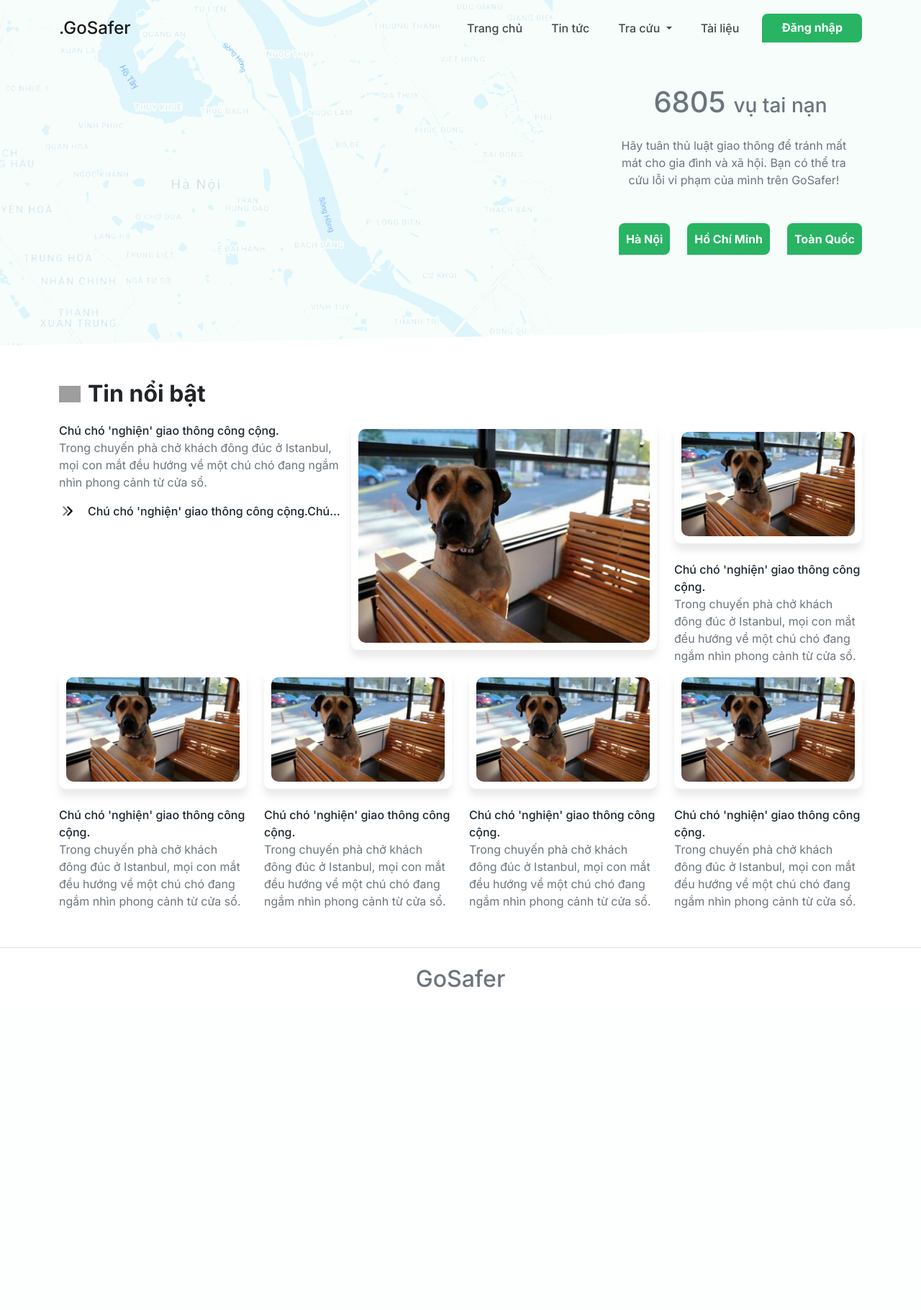
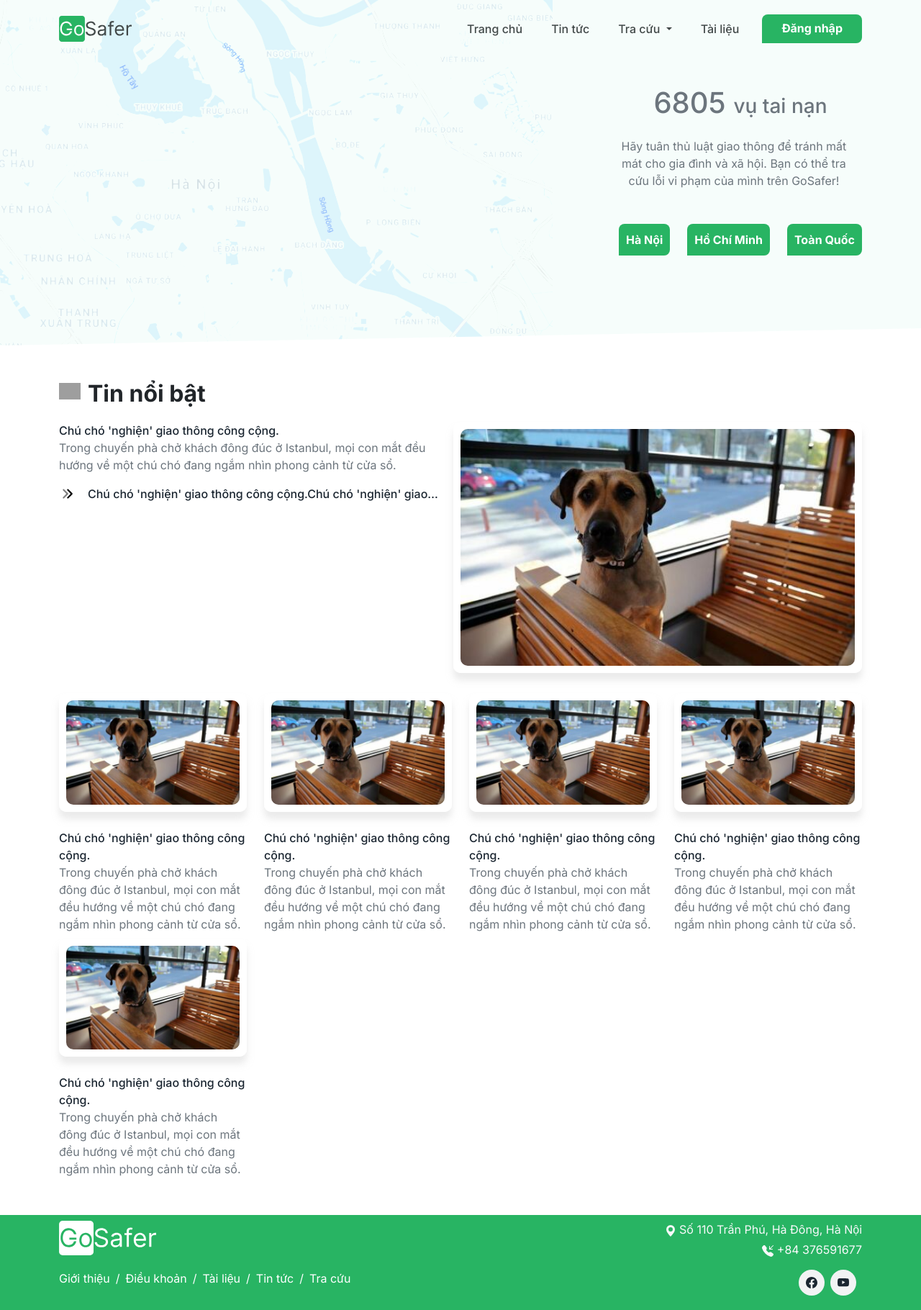
Before and after one commit to binhphancreator/traffic_violation, a PHP site: page / in a window 1280 px wide. Shown: the whole page at 72% size. Before the commit the page ends 1372 px from the top, so only its background shows below. Run offline with PHP 8.4, Linux system fonts and the light colour scheme; grey boxes are pictures that could not be loaded.

Commit message:
add news page and refactor footer

```diff
--- a/index.html
+++ b/index.html
@@ -9,11 +9,13 @@
     <title>Traffic Violation</title>
 </head>
 <body>
-    <header class="py-2 position-relative mb-5">
+    <header class="py-2 position-relative mb-5 header-home">
         <div class="overlay"></div>
         <nav class="navbar navbar-expand-lg navbar-light">
             <div class="container-lg">
-                <a class="navbar-brand fs-4 d-block flex-grow-1" href="#">.GoSafer</a>
+                <a class="navbar-brand fs-4 d-block flex-grow-1" href="#">
+                    <img src="/resource/img/gosafter.svg" alt="" srcset="">
+                </a>
                 <button class="navbar-toggler" type="button" data-bs-toggle="collapse" data-bs-target="#navbarNavAltMarkup" aria-controls="navbarNavAltMarkup" aria-expanded="false" aria-label="Toggle navigation">
                     <span class="navbar-toggler-icon"></span>
                 </button>
@@ -54,7 +56,7 @@
     <section class="news container-lg mb-5">
         <h2 class="news-title">Tin nổi bật</h2>
         <div class="row" id="newsList">
-            <div class="col-12 col-xl-9">
+            <div class="col-12">
                 <div class="card-news card-hoz">
                     <a href='/' class="card-news-img mb-4">
                         <img src="/resource/img/news1.jpg" alt="">
@@ -70,9 +72,47 @@
             </div>
         </div>
     </section>
-    <footer class="py-4 border-top">
-        <div class="container-lg d-flex justify-content-center align-items-center">
-            <h2 class="mb-0"><a class="text-secondary d-block" href="/">GoSafer</a></h2>
+    <footer class="py-2">
+        <div class="container-lg">
+            <div class="mb-2 row">
+                <div class="col-sm-6 col-12">
+                    <a class="footer-logo" href="#"><img src="/resource/img/gosafter_light.svg" alt="" srcset=""></a>
+                </div>
+
+                <div class="col-sm-6 col-12 text-sm-end">
+                    <p class="text-light mb-1" href="#">
+                        <svg xmlns="http://www.w3.org/2000/svg" width="16" height="16" fill="currentColor" class="d-inline-block" viewBox="0 0 16 16"><path d="M8 16s6-5.686 6-10A6 6 0 0 0 2 6c0 4.314 6 10 6 10zm0-7a3 3 0 1 1 0-6 3 3 0 0 1 0 6z"/></svg>
+                        Số 110 Trần Phú, Hà Đông, Hà Nội
+                    </p>
+                    <a class="link-sm link-light mb-1 d-block" href="tel:0376591677">
+                        <svg xmlns="http://www.w3.org/2000/svg" width="16" height="16" fill="currentColor" class="d-inline-block" viewBox="0 0 16 16"><path fill-rule="evenodd" d="M1.885.511a1.745 1.745 0 0 1 2.61.163L6.29 2.98c.329.423.445.974.315 1.494l-.547 2.19a.678.678 0 0 0 .178.643l2.457 2.457a.678.678 0 0 0 .644.178l2.189-.547a1.745 1.745 0 0 1 1.494.315l2.306 1.794c.829.645.905 1.87.163 2.611l-1.034 1.034c-.74.74-1.846 1.065-2.877.702a18.634 18.634 0 0 1-7.01-4.42 18.634 18.634 0 0 1-4.42-7.009c-.362-1.03-.037-2.137.703-2.877L1.885.511zM15.854.146a.5.5 0 0 1 0 .708L11.707 5H14.5a.5.5 0 0 1 0 1h-4a.5.5 0 0 1-.5-.5v-4a.5.5 0 0 1 1 0v2.793L15.146.146a.5.5 0 0 1 .708 0z"/></svg>
+                        +84 376591677
+                    </a>
+                </div>
+            </div>
+            <div class="row">
+                <div class="col-12 col-sm-6 my-1">
+                    <nav class="mb-2" aria-label="breadcrumb">
+                        <ol class="breadcrumb">
+                          <li class="breadcrumb-item" aria-current="page"><a href="/">Giới thiệu</a></li>
+                          <li class="breadcrumb-item" aria-current="page"><a href="/">Điều khoản</a></li>
+                          <li class="breadcrumb-item" aria-current="page"><a href="/">Tài liệu</a></li>
+                          <li class="breadcrumb-item" aria-current="page"><a href="/">Tin tức</a></li>
+                          <li class="breadcrumb-item" aria-current="page"><a href="/">Tra cứu</a></li>
+                        </ol>
+                    </nav>
+                </div>
+                <div class="col-12 col-sm-6 my-1">
+                    <div class="d-flex align-items-center mb-2 justify-content-sm-end">
+                        <a class="btn-soft-light btn-icon me-2" href="#">
+                        <svg xmlns="http://www.w3.org/2000/svg" width="16" height="16" fill="currentColor" class="bi bi-facebook" viewBox="0 0 16 16"><path d="M16 8.049c0-4.446-3.582-8.05-8-8.05C3.58 0-.002 3.603-.002 8.05c0 4.017 2.926 7.347 6.75 7.951v-5.625h-2.03V8.05H6.75V6.275c0-2.017 1.195-3.131 3.022-3.131.876 0 1.791.157 1.791.157v1.98h-1.009c-.993 0-1.303.621-1.303 1.258v1.51h2.218l-.354 2.326H9.25V16c3.824-.604 6.75-3.934 6.75-7.951z"/></svg>
+                        </a>
+                        <a class="btn-soft-light btn-icon me-2" href="#">
+                            <svg xmlns="http://www.w3.org/2000/svg" width="16" height="16" fill="currentColor" class="bi bi-youtube" viewBox="0 0 16 16"><path d="M8.051 1.999h.089c.822.003 4.987.033 6.11.335a2.01 2.01 0 0 1 1.415 1.42c.101.38.172.883.22 1.402l.01.104.022.26.008.104c.065.914.073 1.77.074 1.957v.075c-.001.194-.01 1.108-.082 2.06l-.008.105-.009.104c-.05.572-.124 1.14-.235 1.558a2.007 2.007 0 0 1-1.415 1.42c-1.16.312-5.569.334-6.18.335h-.142c-.309 0-1.587-.006-2.927-.052l-.17-.006-.087-.004-.171-.007-.171-.007c-1.11-.049-2.167-.128-2.654-.26a2.007 2.007 0 0 1-1.415-1.419c-.111-.417-.185-.986-.235-1.558L.09 9.82l-.008-.104A31.4 31.4 0 0 1 0 7.68v-.123c.002-.215.01-.958.064-1.778l.007-.103.003-.052.008-.104.022-.26.01-.104c.048-.519.119-1.023.22-1.402a2.007 2.007 0 0 1 1.415-1.42c.487-.13 1.544-.21 2.654-.26l.17-.007.172-.006.086-.003.171-.007A99.788 99.788 0 0 1 7.858 2h.193zM6.4 5.209v4.818l4.157-2.408L6.4 5.209z"/></svg>
+                        </a>
+                    </div>
+                </div>
+            </div>
         </div>
     </footer>
     <script src="/resource/js/jquery.js"></script>
--- a/resource/css/main.css
+++ b/resource/css/main.css
@@ -1,7 +1,7 @@
 @import url('https://fonts.googleapis.com/css2?family=Inter:wght@100;200;300;400;500;600;700;800;900&display=swap');
 
 *{
-    font-family: 'Inter', sans-serif !important;
+    font-family: 'Inter', sans-serif;
 }
 
 a{
@@ -19,6 +19,8 @@ a{
     overflow: hidden;
     text-overflow: ellipsis;
 }
+
+/* Button */
 
 button, button:hover, button:focus, button:active{
     outline: none !important;
@@ -46,9 +48,25 @@ button, button:hover, button:focus, button:active{
     color: white;
 }
 
+.btn-icon {
+    padding: 10px;
+    margin: 0;
+    border-radius: 9999px;
+    background-color: #F2F3F4;
+    display: flex;
+    width: fit-content;
+    height: fit-content;
+    fill: #424949;
+    color: #1B2631;
+}
+
+.btn-icon:hover {
+    color: #28B463;
+}
+
 /* Header */
 
-header {
+header.header-home {
     min-height: 60vh;
     clip-path: polygon(0 0, 100% 0, 100% 95%, 0% 100%);
     overflow: hidden;
@@ -90,7 +108,7 @@ header {
     z-index: -1;
 }
 
-header .overlay {
+header.header-home .overlay {
     transition: all .5s cubic-bezier(0.075, 0.82, 0.165, 1);
     position: absolute;
     top: 0;
@@ -121,7 +139,7 @@ header .overlay {
 }
 
 @media (min-width: 1200px) {
-    header .overlay {
+    header.header-home .overlay {
         width: 60vw;
     }
 
@@ -137,6 +155,11 @@ header .overlay {
 .navbar-brand {
     font-weight: 500;
     color: #424949;
+}
+
+.navbar-brand img {
+    height: 2.25rem;
+    object-fit: contain;
 }
 
 .nav-item.dropdown .dropdown-menu {
@@ -166,14 +189,6 @@ header .overlay {
 .news-title {
     font-size: xx-large;
     font-weight: 700;
-    display: -webkit-box;
-    display: -webkit-flex;
-    display: -ms-flexbox;
-    display: flex;
-    -webkit-align-items: center;
-    -webkit-box-align: center;
-    -ms-flex-align: center;
-    align-items: center;
     margin-bottom: 20px;
 }
 
@@ -271,4 +286,41 @@ header .overlay {
     }
 }
 
+/* Breadcrumb */
+
+.breadcrumb-item a{
+    color: #1B2631;
+}
+
+.breadcrumb-item a:hover {
+    color: #28B463;
+}
+
+/* Main Content and News Content*/
+
+.news-content img{
+    max-width: 100%;
+    object-fit: cover;
+    border-radius: 10px;
+}
+
 /* Footer */
+
+footer {
+    background-color: #28B463;
+}
+
+footer .breadcrumb-item *{
+    color: #fff;
+}
+
+footer .breadcrumb-item+.breadcrumb-item::before {
+    float: left;
+    padding-right: .5rem;
+    color: #fff;
+}
+
+.footer-logo img{
+    height: 3rem;
+    object-fit: contain;
+}
```
Also changed, not shown: news.html (added, +69 -0 lines), resource/img/gosafter.svg (added), resource/img/gosafter_light.svg (added).
